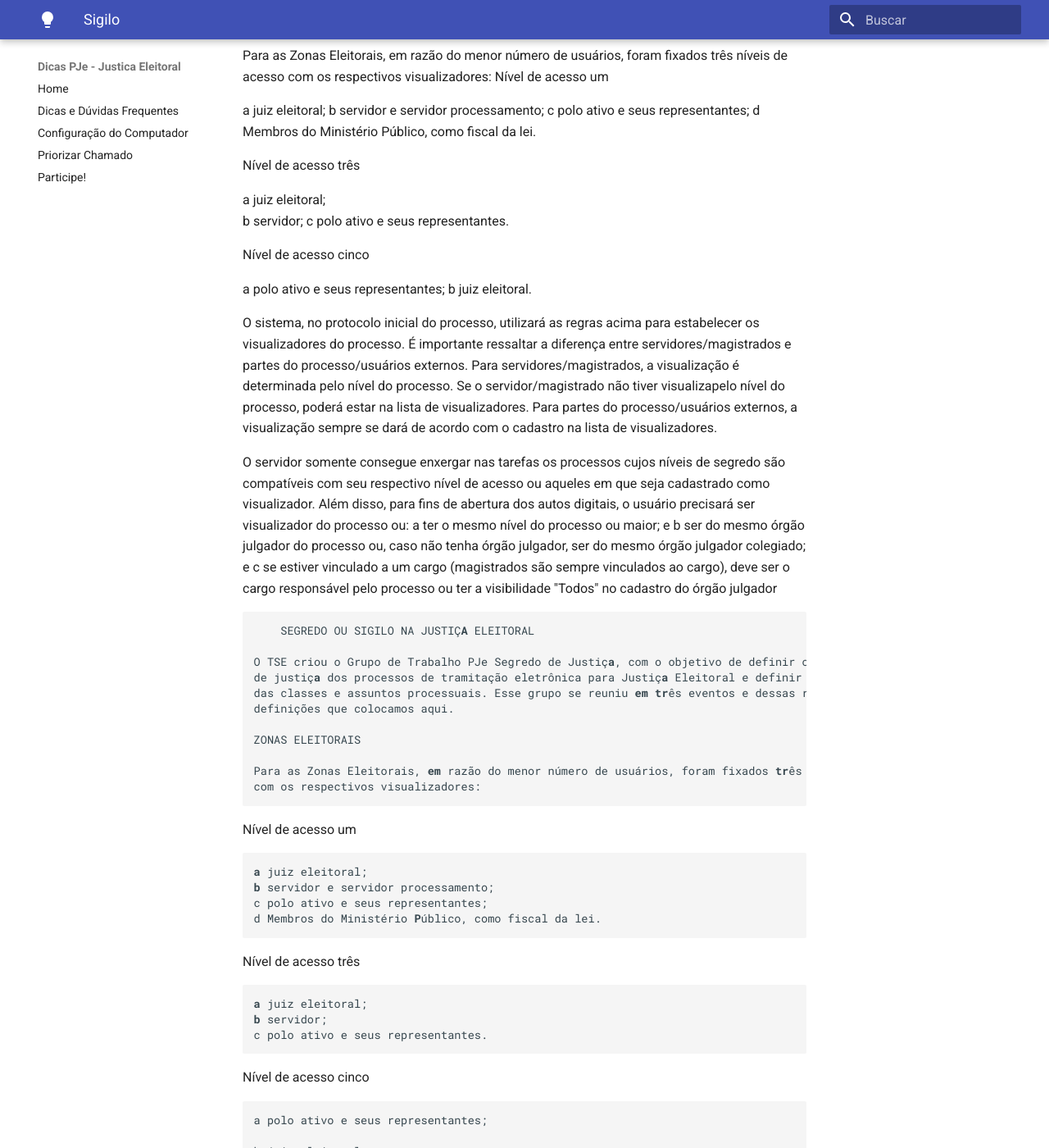
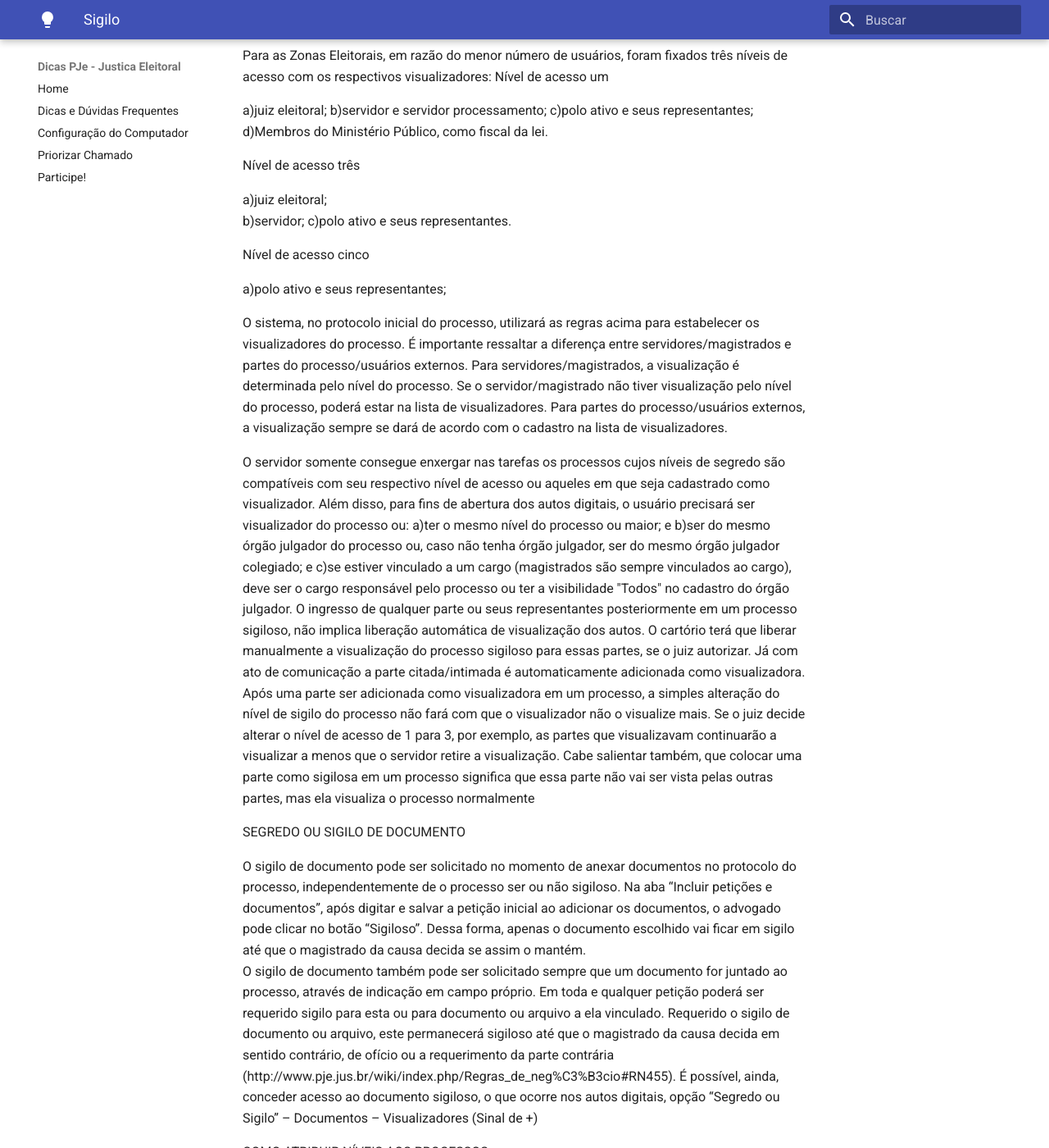
Before and after one commit to PJeJE/dicas_versao_1, an MkDocs documentation site: the page built from docs/sigilo.md, in a window 1280 px wide and 1400 px high, scrolled down 614 px. Shown: the whole window at 82% size. Built offline with MkDocs 1.6.1 and Material for MkDocs 9.7.7, drawn with Linux system fonts in a browser that asks for light colours; nearby versions of some CDN libraries; some of the changed text lies outside the part shown.

Commit message:
Update sigilo.md

```diff
--- a/docs/sigilo.md
+++ b/docs/sigilo.md
@@ -11,92 +11,49 @@ ZONAS ELEITORAIS
 Para as Zonas Eleitorais, em razão do menor número de usuários, foram fixados três níveis de acesso com os respectivos visualizadores:
 Nível de acesso um
 
-a	juiz eleitoral;
-b	servidor e servidor processamento;
-c	polo ativo e seus representantes;
-d	Membros do Ministério Público, como fiscal da lei.
+a)juiz eleitoral;
+b)servidor e servidor processamento;
+c)polo ativo e seus representantes;
+d)Membros do Ministério Público, como fiscal da lei.
 
 Nível de acesso três
 
-a	juiz eleitoral;
-b	servidor;
-c	polo ativo e seus representantes.
+a)juiz eleitoral;
+b)servidor;
+c)polo ativo e seus representantes.
 
 Nível de acesso cinco
 
-a	polo ativo e seus representantes;
-b	juiz eleitoral.
+a)polo ativo e seus representantes;
 
 O sistema, no protocolo inicial do processo, utilizará as regras acima para estabelecer os visualizadores do processo.
 É importante ressaltar a diferença entre servidores/magistrados e partes do processo/usuários externos.
-Para servidores/magistrados, a visualização é determinada pelo nível do processo. Se o servidor/magistrado não tiver visualizapelo nível do processo, poderá estar na lista de visualizadores.
+Para servidores/magistrados, a visualização é determinada pelo nível do processo. Se o servidor/magistrado não tiver visualização pelo nível do processo, poderá estar na lista de visualizadores.
 Para partes do processo/usuários externos, a visualização sempre se dará de acordo com o cadastro na lista de visualizadores.
 
 O servidor somente consegue enxergar nas tarefas os processos cujos níveis de segredo são compatíveis com seu respectivo nível de acesso ou aqueles em que seja cadastrado como visualizador.  Além disso, para fins de abertura dos autos digitais, o usuário precisará ser visualizador do processo ou:
-a	ter o mesmo nível do processo ou maior; e
-b	ser do mesmo órgão julgador do processo ou, caso não tenha órgão julgador, ser do mesmo órgão julgador colegiado; e
-c	se estiver vinculado a um cargo (magistrados são sempre vinculados ao cargo), deve ser o cargo responsável pelo processo ou ter a visibilidade "Todos" no cadastro do órgão julgador
+a)ter o mesmo nível do processo ou maior; e
+b)ser do mesmo órgão julgador do processo ou, caso não tenha órgão julgador, ser do mesmo órgão julgador colegiado; e
+c)se estiver vinculado a um cargo (magistrados são sempre vinculados ao cargo), deve ser o cargo responsável pelo processo ou ter a visibilidade "Todos" no cadastro do órgão julgador.
+O ingresso de qualquer parte ou seus representantes posteriormente em um processo sigiloso, não implica liberação automática de visualização dos autos. O cartório terá que liberar manualmente a visualização do processo sigiloso para essas partes, se o juiz autorizar.
+Já com ato de comunicação a parte citada/intimada é automaticamente adicionada como visualizadora.
+Após uma parte ser adicionada como visualizadora em um processo, a simples alteração do nível de sigilo do processo não fará com que o visualizador não o visualize mais. Se o juiz decide alterar o nível de acesso de 1 para 3, por exemplo, as partes que visualizavam continuarão a visualizar a menos que o servidor retire a visualização.
+Cabe salientar também, que colocar uma parte como sigilosa em um processo significa que essa parte não vai ser vista pelas outras partes, mas ela visualiza o processo normalmente
+
+SEGREDO OU SIGILO DE DOCUMENTO
+
+O sigilo de documento pode ser solicitado no momento de anexar documentos no protocolo do processo, independentemente de o processo ser ou não sigiloso. Na aba “Incluir petições e documentos”, após digitar e salvar a petição inicial ao adicionar os documentos, o advogado pode clicar no botão “Sigiloso”. Dessa forma, apenas o documento escolhido vai ficar em sigilo até que o magistrado da causa decida se assim o mantém.
+O sigilo de documento também pode ser solicitado sempre que um documento for juntado ao processo, através de indicação em campo próprio. Em toda e qualquer petição poderá ser requerido sigilo para esta ou para documento ou arquivo a ela vinculado. Requerido o sigilo de documento ou arquivo, este permanecerá sigiloso até que o magistrado da causa decida em sentido contrário, de ofício ou a requerimento da parte contrária (http://www.pje.jus.br/wiki/index.php/Regras_de_neg%C3%B3cio#RN455).
+É possível, ainda, conceder acesso ao documento sigiloso, o que ocorre nos autos digitais, opção “Segredo ou Sigilo” – Documentos – Visualizadores (Sinal de +)
+
+COMO ATRIBUIR NÍVEIS AOS PROCESSOS
+
+A atribuição dos níveis citados acima é realizada somente pelo administrador do sistema no TSE, previamente à entrada do processo no PJe, no item de menu Cadastro de nível de acesso por competência (Configuração – Competência – sigilo) por meio da competência x classe x assunto (O nível de segredo das classes e assuntos processuais foram decididos em reunião do grupo de trabalho).
 
 
 
 
 
-
-
-
-
-
-
-
-
-
-
-
-
-
-
-
-
-        SEGREDO OU SIGILO NA JUSTIÇA ELEITORAL
-
-	O TSE criou o Grupo de Trabalho PJe Segredo de Justiça, com o objetivo de definir os níveis de segredo
-	de justiça dos processos de tramitação eletrônica para Justiça Eleitoral e definir o nível de segredo
-	das classes e assuntos processuais. Esse grupo se reuniu em três eventos e dessas reuniões saíram as
-	definições que colocamos aqui.
-
-	ZONAS ELEITORAIS
-
-	Para as Zonas Eleitorais, em razão do menor número de usuários, foram fixados três níveis de acesso
-	com os respectivos visualizadores:
-Nível de acesso um
-
-    a juiz eleitoral;
-    b servidor e servidor processamento;
-    c polo ativo e seus representantes;
-    d Membros do Ministério Público, como fiscal da lei.
-
-Nível de acesso três
-
-    a juiz eleitoral;
-    b servidor;
-    c polo ativo e seus representantes.
-
-Nível de acesso cinco
-
-    a polo ativo e seus representantes;
-
-    b juiz eleitoral.
-
-	O sistema, no protocolo inicial do processo, utilizará as regras acima para estabelecer os visualizadores do processo.
-	É importante ressaltar a diferença entre servidores/magistrados e partes do processo/usuários externos.
-	Para servidores/magistrados, a visualização é determinada pelo nível do processo. Se o servidor/magistrado não tiver
-visualização pelo nível do processo, poderá estar na lista de visualizadores.
-	Para partes do processo/usuários externos, a visualização sempre se dará de acordo com o cadastro na lista de visualizadores.
-
-	O servidor somente consegue enxergar nas tarefas os processos cujos níveis de segredo são compatíveis com seu respectivo nível de acesso ou aqueles em que seja cadastrado como visualizador.  Além disso, para fins de abertura dos autos digitais, o usuário precisará ser visualizador do processo ou:
-    a ter o mesmo nível do processo ou maior; e
-    b ser do mesmo órgão julgador do processo ou, caso não tenha órgão julgador, ser do mesmo órgão julgador colegiado; e
-    c se estiver vinculado a um cargo (magistrados são sempre vinculados ao cargo), deve ser o cargo responsável pelo processo ou ter a visibilidade "Todos" no cadastro do órgão julgador
 
 	O ingresso de qualquer parte ou seus representantes posteriormente em um processo sigiloso, não implica liberação automática de visualização dos autos. O cartório terá que liberar manualmente a visualização do processo sigiloso para essas partes, se o juiz autorizar.Já com ato de comunicação a parte citada/intimada é automaticamente adicionada como visualizadora.
 	Após uma parte ser adicionada como visualizadora em um processo, a simples alteração do nível de sigilo do processo não fará com que o visualizador não o visualize mais. Se o juiz decide alterar o nível de acesso de 1 para 3, por exemplo, as partes que visualizavam continuarão a visualizar a menos que o servidor retire a visualização.Cabe salientar também, que colocar uma parte como sigilosa em um processo significa que essa parte não vai ser vista pelas outras partes, mas ela visualiza o processo normalmente
```
